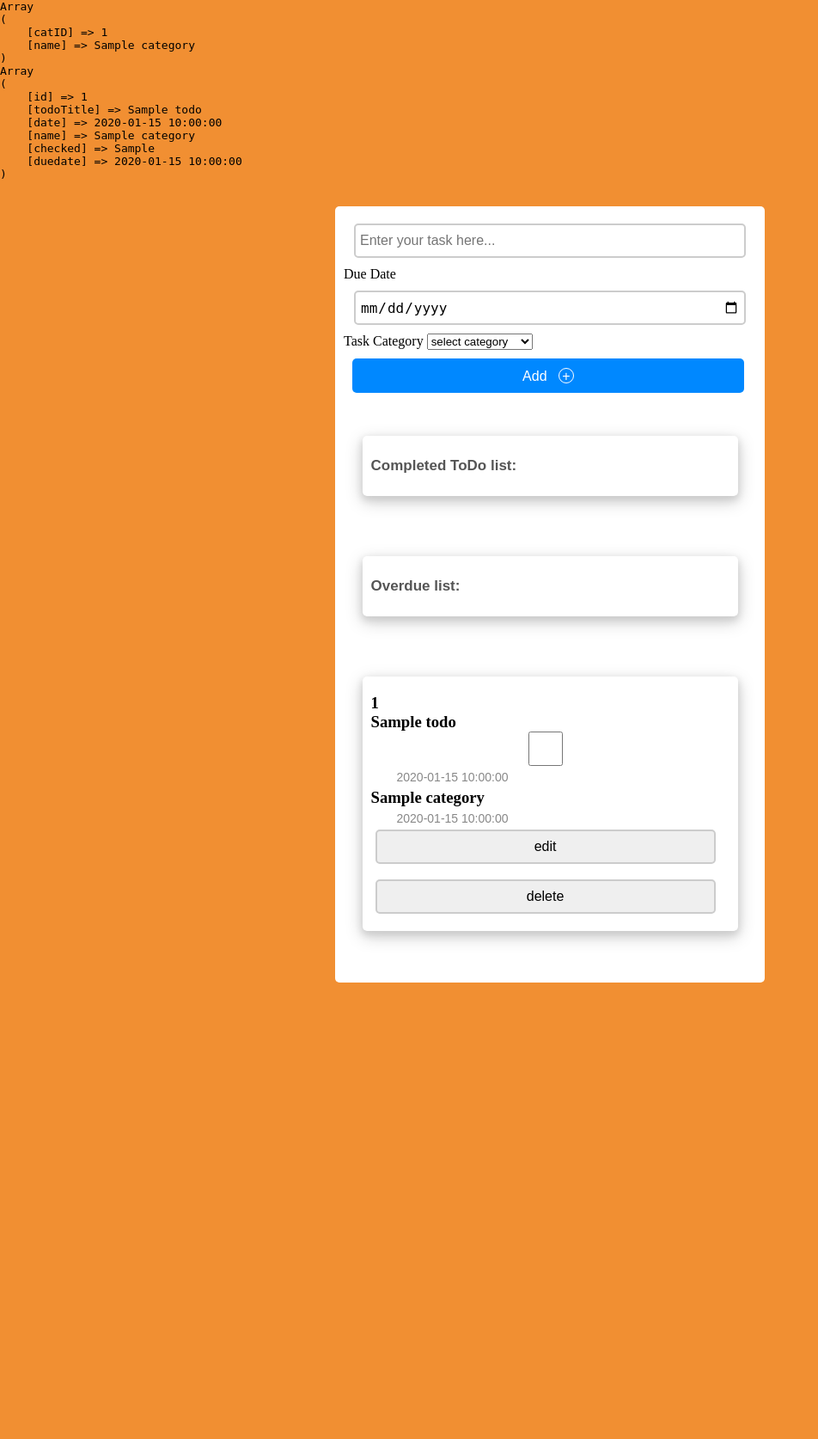
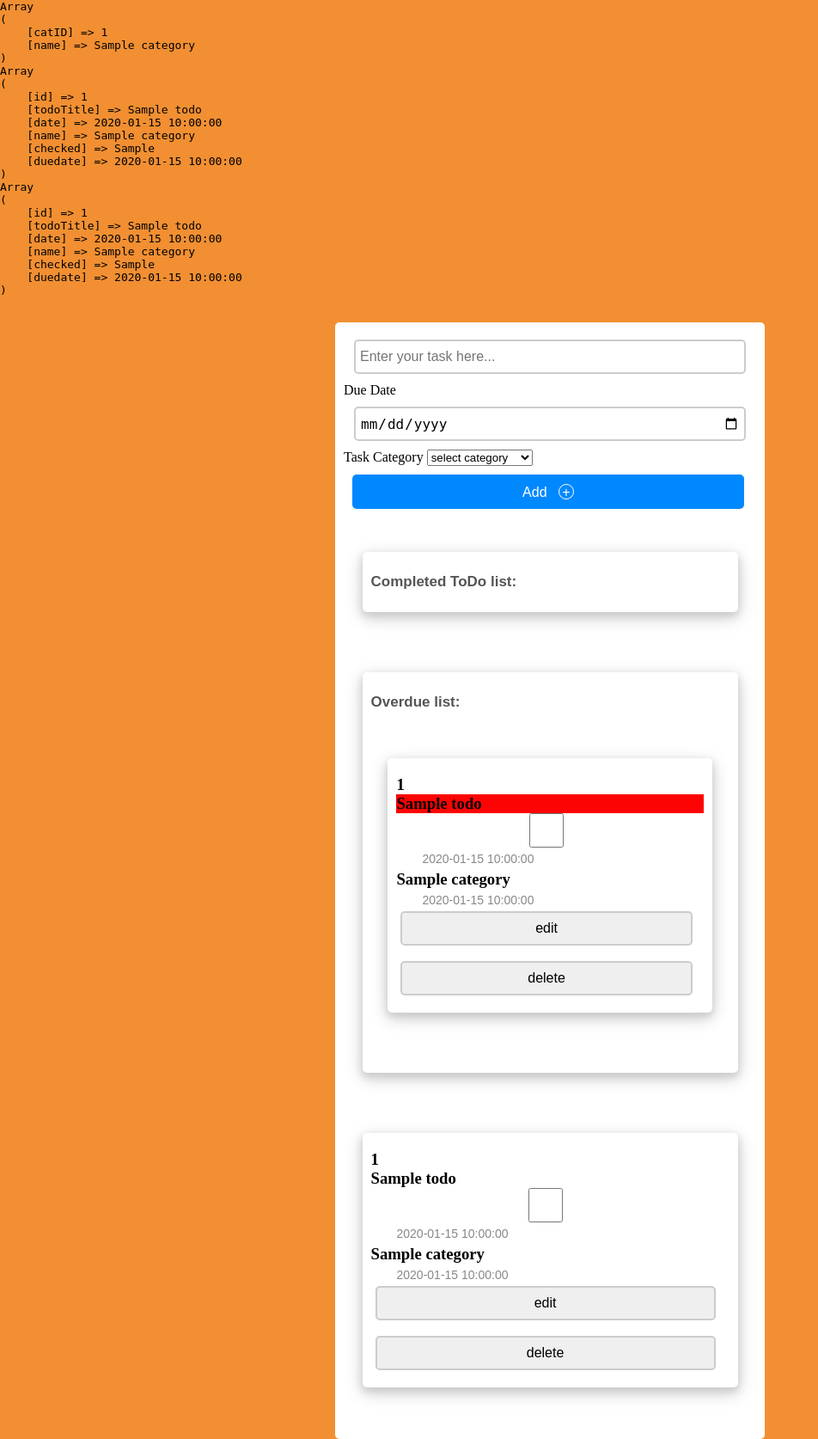
Before and after one commit to AlecTech/mysqli-assignment-to-do-list-AlecTech, a PHP site: page / in a window 1280 px wide. Shown: the whole page at 86% size, without its empty margins (0-952 px from the left). Before the commit the page ends 1143 px from the top, so only its background shows below. Run offline with PHP 8.4, Linux system fonts and the light colour scheme; tables that the repository leaves empty or names only in its code hold one stand-in row (values such as "Sample post").

Commit message:
added query and if while statment for the overdue section

```diff
--- a/css/style.css
+++ b/css/style.css
@@ -142,6 +142,12 @@ body {
     text-decoration: line-through;
   }
 
+  #overdue {
+    background-color: rgb(252, 4, 4);
+
+    font-weight: 600;
+  }
+
   .todo-item input {
     margin: 0px 5px;
   }
--- a/index.php
+++ b/index.php
@@ -4,6 +4,7 @@ require 'constants.php';
 $tasks = null;
 $cats = null;
 $donetasks = null;
+$overdues = null;
 
 // Create connection
 $connection = new mysqli(HOST, USER, PASSWORD, DATABASE);
@@ -19,6 +20,8 @@ $category_id = 'SELECT categories.catID, categories.name FROM categories';
 
 $completed = 'SELECT todos.id, todos.todoTitle, todos.date, todos.catID, todos.checked, todos.duedate FROM todos WHERE todos.checked = 1';
 
+$overduetasks = 'SELECT todos.id, todos.todoTitle, todos.date, categories.name , todos.checked, todos.duedate FROM todos INNER JOIN categories ON todos.catID = categories.catID WHERE todos.duedate < NOW()';
+
 
 // QUERY USING YOUR SQL STATEMENT
 $result = $connection->query($sql);
@@ -26,7 +29,10 @@ $result = $connection->query($sql);
 $result_category = $connection->query($category_id);
 
 $result_completed = $connection->query($completed);
+
+$result_overdue = $connection->query($overduetasks);
 // start a bunch of if and while loop statments to output data
+// this 1st if while statment is for categories to show inside select option (dropdown menu)
 if($result_category->num_rows > 0)
 {
     while ($row_cat = $result_category->fetch_assoc())
@@ -46,7 +52,7 @@ if($result_category->num_rows > 0)
          );
     }
 }
-
+// 2nd if while for the completed section
 if($result_completed->num_rows > 0)
 {
     while ($row_completed = $result_completed->fetch_assoc())
@@ -84,8 +90,66 @@ if($result_completed->num_rows > 0)
 
     }
 }
+// 3rd if while for the overdue section
+if (0 === $result_overdue->num_rows )
+{
+    $overdues = "There are no over due tasks";
+}
+else
+{
+    while( $row_overdue = $result_overdue->fetch_assoc() )
+    {
+        echo '<pre>';
+        print_r($row_overdue);
+        echo '</pre>';
+
+        $overdues .= sprintf
+        ('
+            <div class="show-todo-list">
+                <div class="todo-item">
+
+                    <h3>%d</h3>
+                    <div>
+                    <h3 id="overdue">%s</h3>
+
+        ',
+                $row_overdue['id'],
+                $row_overdue['todoTitle'],
+
+         );
+
+         if ($row_overdue['checked'] == 1)
+         {
+             $overdues .= '<input value="'.$row_overdue['checked'].'" type="checkbox" checked>';
+         }
+         else
+         {
+            $overdues .= '<input value="'.$row_overdue['checked'].'" type="checkbox">';
+         }
+         $overdues .= sprintf
+         ('
+                    </div>
+                    <small>%s</small>
+                    <h3>%s</h3>
+                    <small>%s</small>
+
+                    <div> <input type="button" value="edit" onclick="window.location.href=`edit.php?id=%d`" > <span> &emsp; </span> <input type="button" value="delete"> </div>
+                </div>
+            </div>
+
+        ',
+                $row_overdue['date'],
+                $row_overdue['name'],
+                $row_overdue['duedate'],
+                $row_overdue['id'],
+
+        );
+    }
+}
+
+
 // TEST TO SEE IF YOUR QUERY RETURNED ANY RESULTS
-
+// 4th if while for the all results from the sql db
 if (0 === $result->num_rows )
 {
     $tasks = "There are no tasks";
@@ -180,7 +244,7 @@ $connection->close();
             <div class="show-todo-list">
                 <div class="todo-item">
                     <h2>Overdue list:</h2>
-
+                    <?php echo $overdues; ?>
                 </div>
             </div>
         </form>
```
